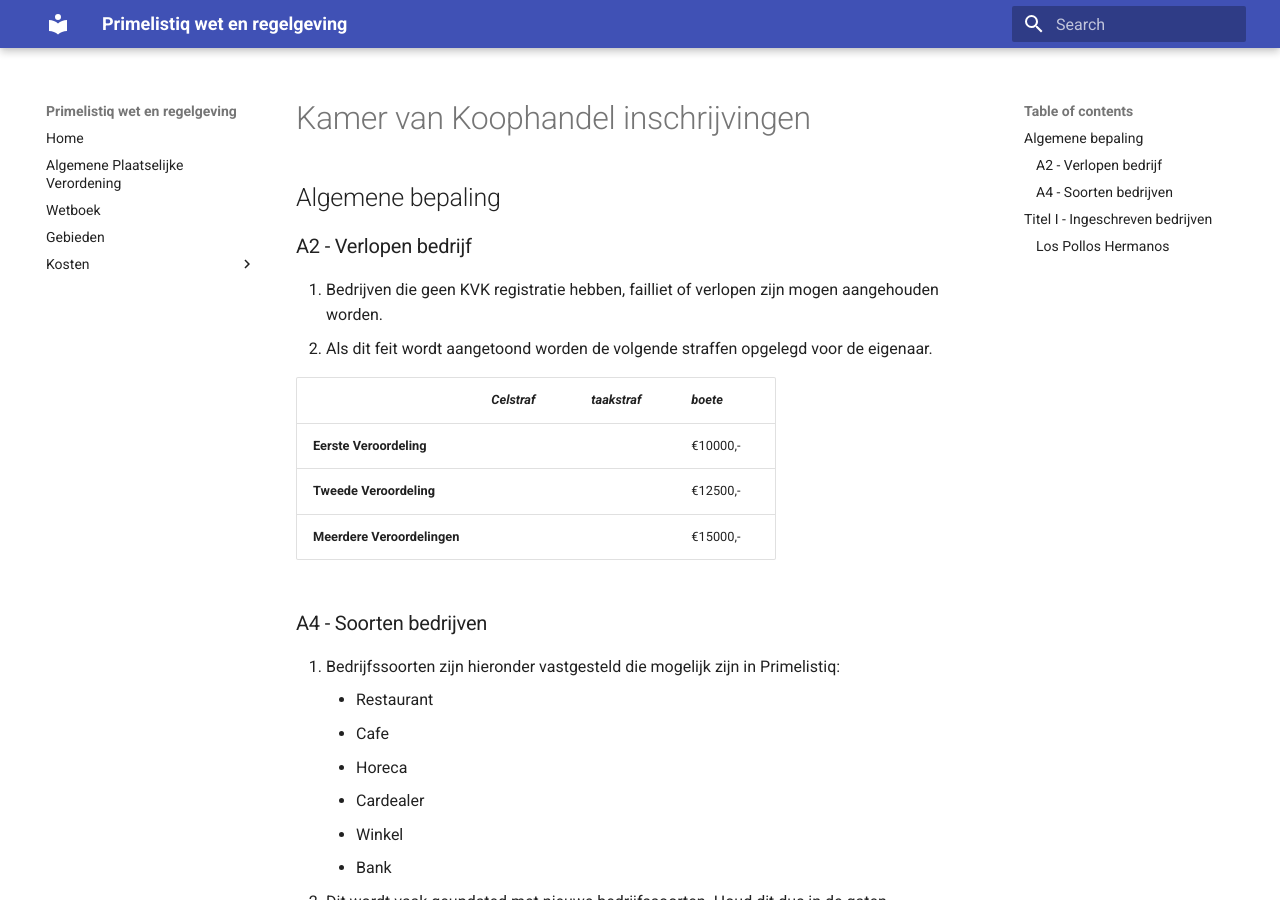
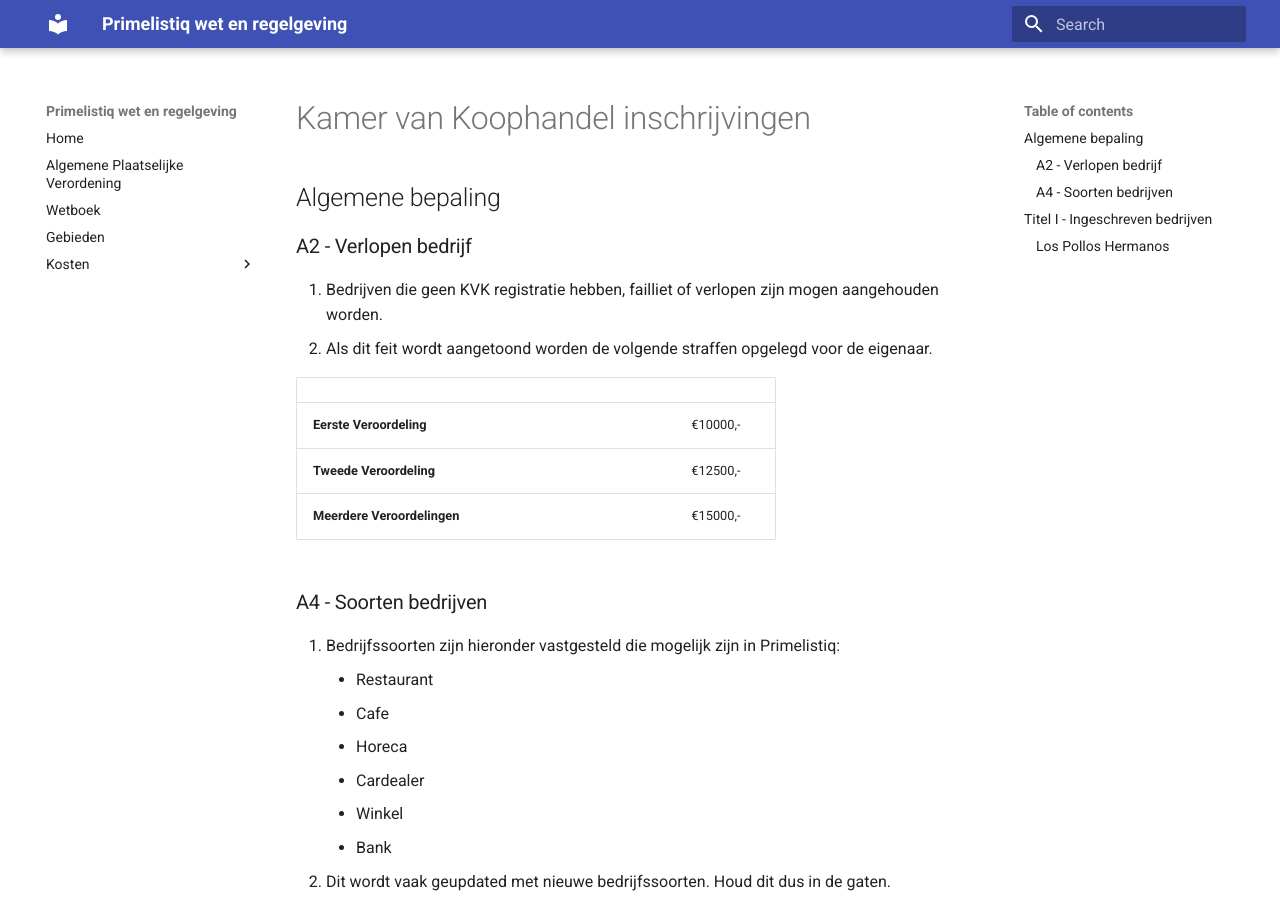
Before and after one commit to mickjoel/wetboek.sunstone, an MkDocs documentation site: the page built from docs/kvk.md, in a window 1280 px wide and 900 px high. Built offline with MkDocs 1.6.1 and Material for MkDocs 9.7.7, drawn with Linux system fonts in a browser that asks for light colours.

Commit message:
Update kvk.md

```diff
--- a/docs/kvk.md
+++ b/docs/kvk.md
@@ -7,7 +7,7 @@
 1. Bedrijven die geen KVK registratie hebben, failliet of verlopen zijn mogen aangehouden worden.
 2. Als dit feit wordt aangetoond worden de volgende straffen opgelegd voor de eigenaar.
 
-|   | *Celstraf*  | *taakstraf*  | *boete*  |
+|   |  |  |  |
 |---|---|---|---|
 |  **Eerste Veroordeling** |   |  | €10000,-  |
 | **Tweede Veroordeling**  |   |  | €12500,-  |
```
